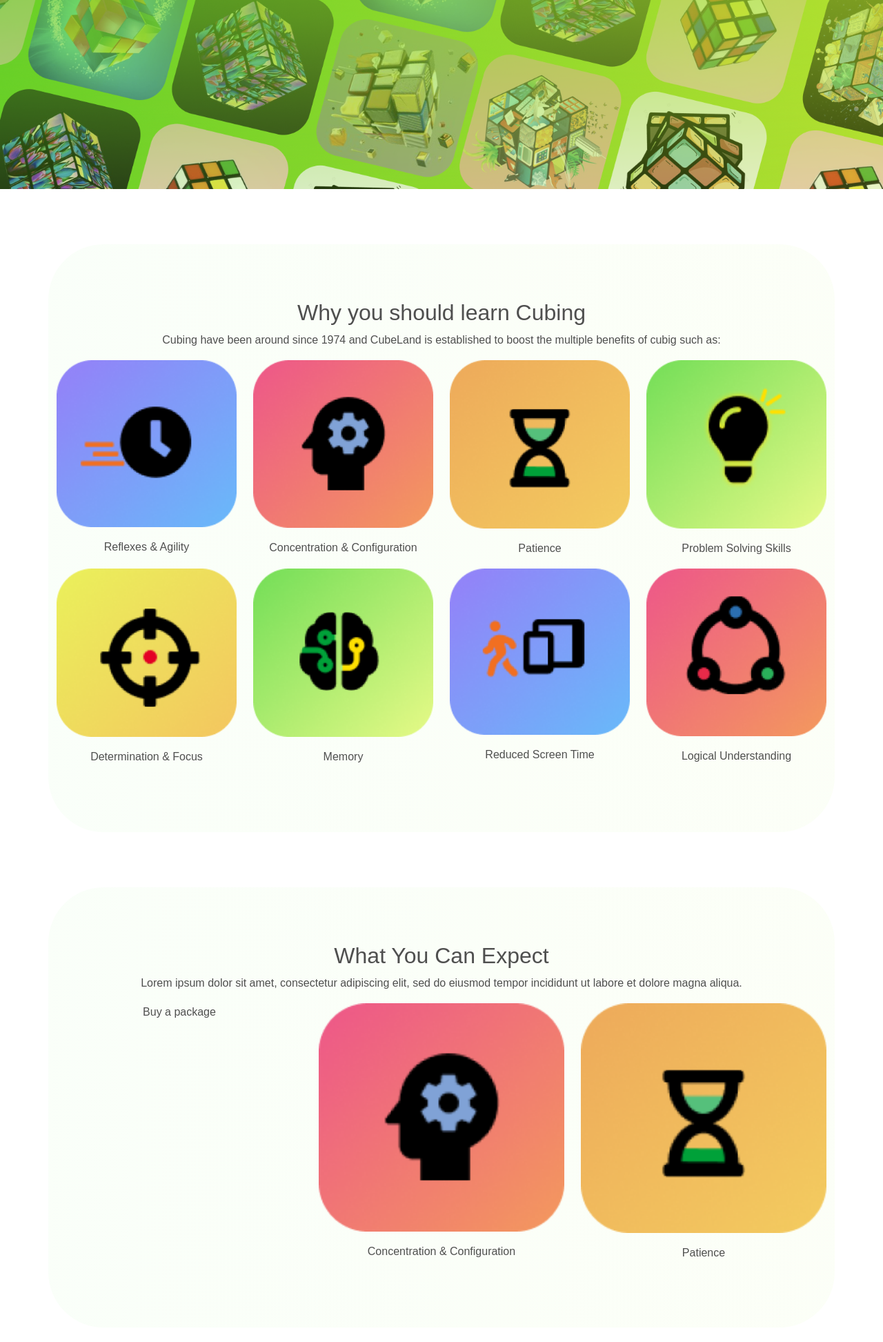
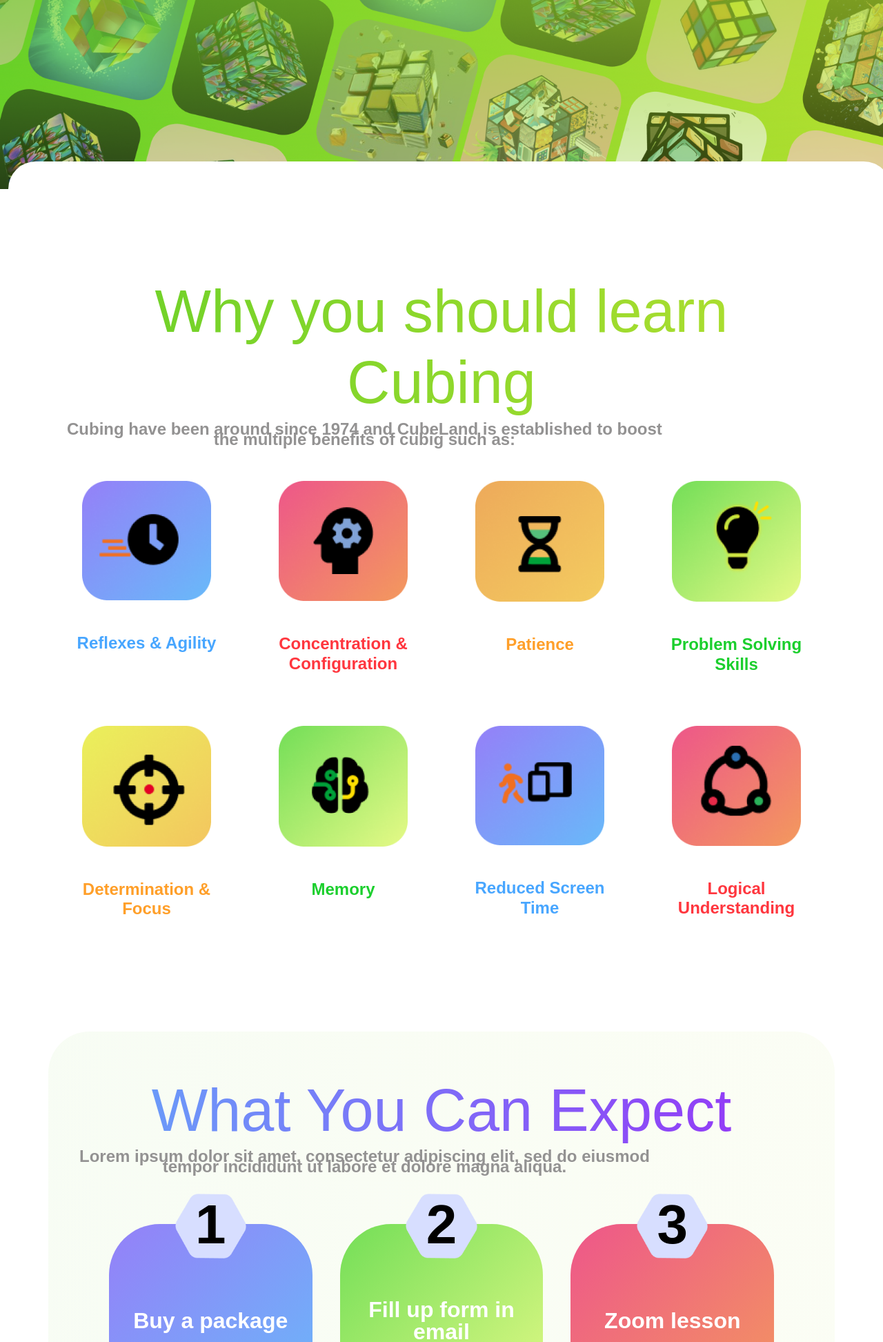
Before and after one commit to y1xing/IN1005-Group-3-Assignment, a PHP site: page /training.php in a window 1280 px wide. Shown: the part 566-2511 px from the top of the page at 69% size. Run offline with PHP 8.4, Linux system fonts and the light colour scheme; some libraries are stand-ins or nearby versions.

Commit message:
Updated Training.php

```diff
--- a/css/training.css
+++ b/css/training.css
@@ -1,13 +1,129 @@
-section {
-    padding: 5em 10em 5em 10em;
-    margin: 5em;
-    border-radius: 5em;
-    background: linear-gradient(89.85deg, rgba(123, 249, 102, 0.04) 2.47%, rgba(174, 247, 55, 0.04) 96.86%);
+.debug {
+      outline: 1px solid red;
 }
 
-.bg-img-gradient {
-    background: linear-gradient(to right,
-            hsla(106, 68%, 62%, 1),
-            hsla(71, 91%, 75%, 0.9)
-          );
+body {
+    font-family: 'Changa';
+    font-style: normal;
+    font-weight: 600;
+    line-height: 91%;
+    text-align: center;
 }
+
+section {
+    margin: 5%;
+    padding: 5%;
+    border-radius: 60px;
+}
+
+.expect-row {
+    margin: 5%;
+}
+
+.ability-container, .expect-container{
+    display: flex;
+    justify-content: center;
+    align-items: center;
+    flex-direction: column;
+    aspect-ratio: 1;
+    position: relative;
+}
+
+.ability-container {
+    padding: 5%;
+}
+
+.expect-container {
+    padding: 2%;
+}
+
+.ability-text-blue, .ability-text-red, .ability-text-orange, .ability-text-green {
+    font-size: 1.5rem;
+    line-height: 1.2;
+    margin-top: 1.5rem;
+    margin-bottom: 1.5rem;
+}
+
+.ability-text-blue {
+    color: #48A6FF;
+}
+
+.ability-text-red {
+    color: #FF363E;
+}
+
+.ability-text-orange {
+    color: #FF9F29;
+}
+
+.ability-text-green {
+    color: #1BCF2D;
+}
+
+.container-gradient-biege {
+    background: linear-gradient(89.5deg, rgba(108, 208, 41, 0.05) 0.46%, rgba(176, 222, 48, 0.05) 93.87%);
+}
+
+.square-gradient-blue {
+    background: linear-gradient(135.16deg, #9185F8 8.84%, #6AB7F9 95.86%);
+}
+
+.square-gradient-red {
+    background: linear-gradient(133.76deg, #EE5B87 6.56%, #F3975F 96.88%);
+}
+
+.square-gradient-green {
+    background: linear-gradient(134.11deg, #7AE05A 5.9%, #E3F986 97.45%);
+}
+
+.text-gradient-blue {
+    background: linear-gradient(89.97deg, #8F88F8 16.81%, #6CB5F9 83.06%);
+}
+
+.overlap-padding-top {
+    padding-top: 3rem;
+}
+
+.square {
+    position: relative;
+    width: 100%;
+    border-radius: 25%;
+}
+
+.square:after {
+    content: "";
+    display: block;
+    padding-bottom: 100%;
+}
+
+.content {
+    position: absolute;
+    width: 100%;
+    height: 100%;
+}
+
+.wrapper-hexagon {
+    position: absolute;
+    top: -15%;
+    width: 35%;
+}
+
+.expect-number {
+    font-size: 5rem;
+    font-weight: 600;
+    text-align: center;
+    color: black;
+    position: absolute;
+    top: -2%;
+
+}
+
+.expect-text {
+    font-size: 2rem;
+    font-weight: 600;
+    line-height: 100%;
+    color: white;
+    text-align: center;
+}
+
+/*@media screen and (max-width: 768px)*/
--- a/training.php
+++ b/training.php
@@ -53,117 +53,125 @@ Click nbfs://nbhost/SystemFileSystem/Templates/Other/html.html to edit this temp
         </header>
 
         <main class="container-fluid">
-            <section id="benefits" class="container text-center">
-                <h2>Why you should learn Cubing</h2>
-                <p>Cubing have been around since 1974 and CubeLand is established to boost the multiple benefits of cubig such as:</p>
+            <div class="bordered-container"></div>
+            <section id="benefits" class="container">
+                <h1 class="header green-text">Why you should learn Cubing</h1>
+                <p class="subtitle">Cubing have been around since 1974 and CubeLand is established to boost the multiple benefits of cubig such as:</p>
 
                 <div class="row justify-content-center">
-                    <article class="col-4 col-sm-3">
-                        <figure>
-                            <img class="w-100" src="images/whyCubing/reflexes.png"
+                    <article class="col-4 col-md-3">
+                        <div class="ability-container w-100">
+                            <img class="w-100 p-0 p-lg-4" src="images/whyCubing/reflexes.png"
                                 alt="Reflexes & Agility"
                                 title="reflexes"/>
-                        </figure>
-                        <p>Reflexes & Agility</p>
+                            <p class="ability-text-blue">Reflexes & Agility</p>
+                        </div>
                     </article>
 
-                    <article class="col-4 col-sm-3">
-                        <figure>
-                            <img class="w-100" src="images/whyCubing/concentration.png"
+                    <article class="col-4 col-md-3">
+                        <div class="ability-container w-100">
+                            <img class="w-100 p-0 p-lg-4" src="images/whyCubing/concentration.png"
                                 alt="Concentration & Configuration"
                                 title="concentration"/>
-                        </figure>
-                        <p>Concentration & Configuration</p>
+                            <p class="ability-text-red">Concentration & Configuration</p>
+                        </div>
                     </article>
 
-                    <article class="col-4 col-sm-3">
-                        <figure>
-                            <img class="w-100" src="images/whyCubing/patience.png"
+                    <article class="col-4 col-md-3">
+                        <div class="ability-container w-100">
+                            <img class="w-100 p-0 p-lg-4" src="images/whyCubing/patience.png"
                                 alt="Patience"
                                 title="patience"/>
-                        </figure>
-                        <p>Patience</p>
+                            <p class="ability-text-orange">Patience</p>
+                        </div>
                     </article>
 
-                    <article class="col-4 col-sm-3">
-                        <figure>
-                            <img class="w-100" src="images/whyCubing/problem.png"
+                    <article class="col-4 col-md-3">
+                        <div class="ability-container w-100">
+                            <img class="w-100 p-0 p-lg-4" src="images/whyCubing/problem.png"
                                 alt="Problem Solving Skills"
                                 title="problem"/>
-                        </figure>
-                        <p>Problem Solving Skills</p>
+                            <p class="ability-text-green">Problem Solving Skills</p>
+                        </div>
                     </article>
 
-                    <article class="col-4 col-sm-3">
-                        <figure>
-                            <img class="w-100" src="images/whyCubing/determination.png"
+                    <article class="col-4 col-md-3">
+                        <div class="ability-container w-100">
+                            <img class="w-100 p-0 p-lg-4" src="images/whyCubing/determination.png"
                                 alt="Determination & Focus"
                                 title="determination"/>
-                        </figure>
-                        <p>Determination & Focus</p>
+                            <p class="ability-text-orange">Determination & Focus</p>
+                        </div>
                     </article>
 
-                    <article class="col-4 col-sm-3">
-                        <figure>
-                            <img class="w-100" src="images/whyCubing/memory.png"
+                    <article class="col-4 col-md-3">
+                        <div class="ability-container w-100">
+                            <img class="w-100 p-0 p-lg-4" src="images/whyCubing/memory.png"
                                 alt="Memory"
                                 title="memory"/>
-                        </figure>
-                        <p>Memory</p>
+                            <p class="ability-text-green">Memory</p>
+                        </div>
                     </article>
 
-                    <article class="col-4 col-sm-3">
-                        <figure>
-                            <img class="w-100" src="images/whyCubing/reduced.png"
+                    <article class="col-4 col-md-3">
+                        <div class="ability-container w-100">
+                            <img class="w-100 p-0 p-lg-4" src="images/whyCubing/reduced.png"
                                 alt="Reduced Screen Time"
                                 title="reduced"/>
-                        </figure>
-                        <p>Reduced Screen Time</p>
+                            <p class="ability-text-blue">Reduced Screen Time</p>
+                        </div>
                     </article>
 
-                    <article class="col-4 col-sm-3">
-                        <figure>
-                            <img class="w-100" src="images/whyCubing/logical.png"
+                    <article class="col-4 col-md-3">
+                        <div class="ability-container w-100">
+                            <img class="w-100 p-0 p-lg-4" src="images/whyCubing/logical.png"
                                 alt="Logical Understanding"
                                 title="logical"/>
-                        </figure>
-                        <p>Logical Understanding</p>
+                            <p class="ability-text-red">Logical Understanding</p>
+                        </div>
                     </article>
                 </div>
             </section>
 
-            <section id="expectations" class="container text-center">
-                <h2>What You Can Expect</h2>
-                <p>Lorem ipsum dolor sit amet, consectetur adipiscing elit, sed do eiusmod tempor incididunt ut labore et dolore magna aliqua.</p>
+            <section id="expectations" class="container container-gradient-biege">
+                <h1 class="header blue-text">What You Can Expect</h1>
+                <p class="subtitle">Lorem ipsum dolor sit amet, consectetur adipiscing elit, sed do eiusmod tempor incididunt ut labore et dolore magna aliqua.</p>
 
-                <div class="row justify-content-center">
-                    <article class="col-sm-4">
-                        <p>Buy a package</p>
+                <div class="row justify-content-center expect-row">
+                    <article class="col-md-4 expect-container">
+                        <div class="d-flex justify-content-center align-items-center square square-gradient-blue">
+                            <img class="wrapper-hexagon"
+                                 src="images/wrapper/wrapper-hexagon.png"
+                                 alt="Hexagon Wrapper"/>
+                            <p class="expect-number">1</p>
+                            <p class="expect-text">Buy a package</p>
+                        </div>
                     </article>
 
-                    <article class="col-sm-4">
-                        <figure>
-                            <img class="w-100" src="images/whyCubing/concentration.png"
-                                alt="Concentration & Configuration"
-                                title="concentration"/>
-                        </figure>
-                        <p>Concentration & Configuration</p>
+                    <article class="col-md-4 expect-container">
+                        <div class="d-flex justify-content-center align-items-center square square-gradient-green">
+                            <img class="wrapper-hexagon"
+                                 src="images/wrapper/wrapper-hexagon.png"
+                                 alt="Hexagon Wrapper"/>
+                            <p class="expect-number">2</p>
+                            <p class="expect-text">Fill up form in <br>email</p>
+                        </div>
                     </article>
 
-                    <article class="col-sm-4">
-                        <figure>
-                            <img class="w-100" src="images/whyCubing/patience.png"
-                                alt="Patience"
-                                title="patience"/>
-                        </figure>
-                        <p>Patience</p>
+                    <article class="col-md-4 expect-container">
+                        <div class="d-flex justify-content-center align-items-center square square-gradient-red">
+                            <img class="wrapper-hexagon" src="images/wrapper/wrapper-hexagon.png"
+                                 alt="Hexagon Wrapper"/>
+                            <p class="expect-number">3</p>
+                            <p class="expect-text">Zoom lesson</p>
+                        </div>
                     </article>
                 </div>
             </section>
 
             <section id="trainers" class="container text-center">
-                <h2>Our Trainers</h2>
-                <p>Lorem ipsum dolor sit amet, consectetur adipiscing elit, sed do eiusmod tempor incididunt ut labore et dolore magna aliqua.</p>
+                <h1 class="header red-text">Our Trainers</h1>
+                <p class="subtitle debug">Lorem ipsum dolor sit amet, consectetur adipiscing elit, sed do eiusmod tempor incididunt ut labore et dolore magna aliqua.</p>
 
                 <div class="row justify-content-center">
                     <article class="col-sm">
```
Also changed, not shown: nbproject/private/private.xml (+6 -8 lines), images/wrapper/wrapper-hexagon.png (added), 2 other files.
